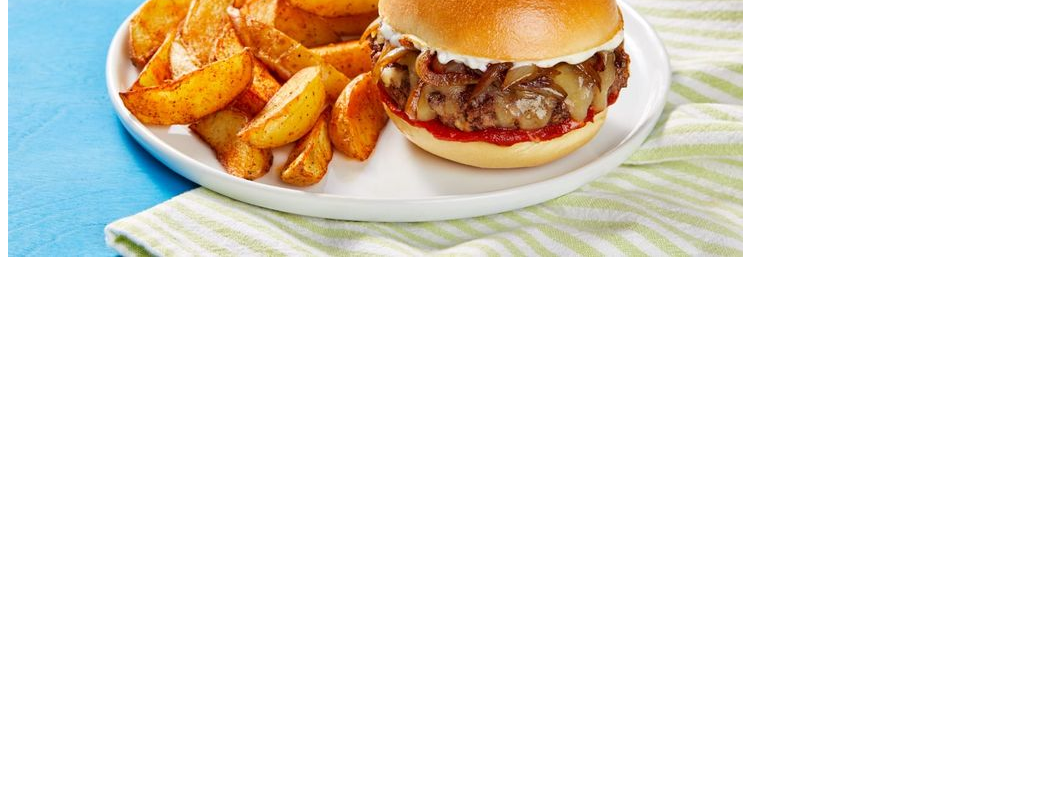
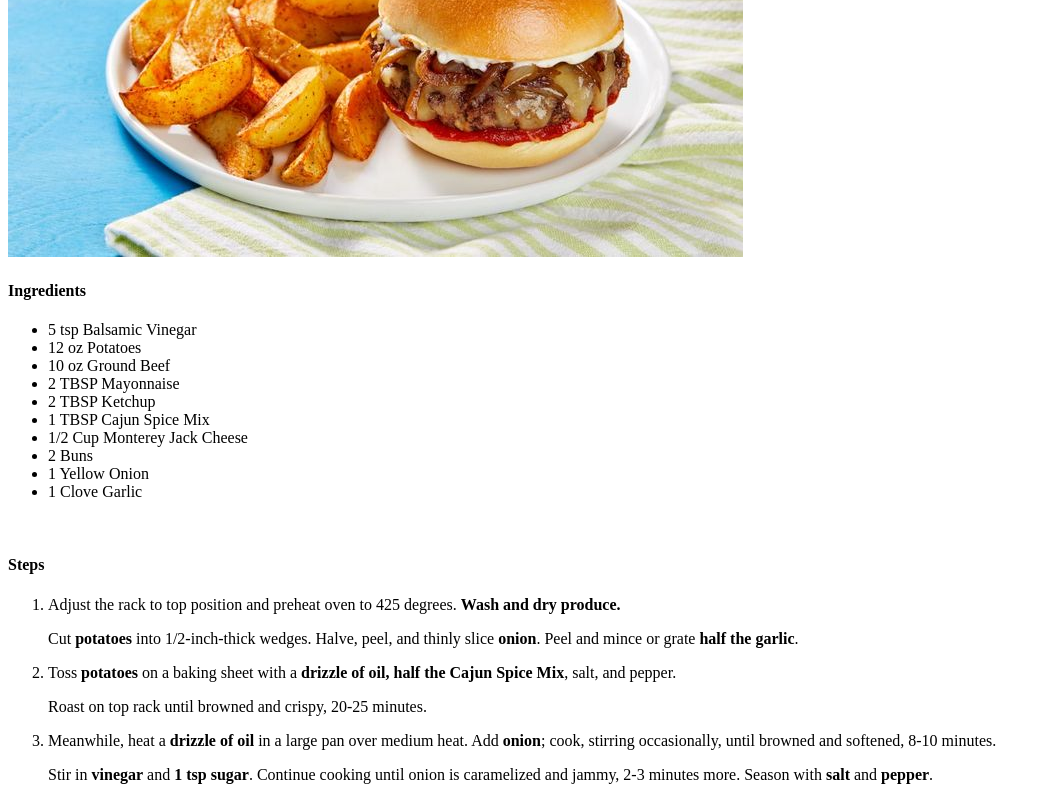
Before and after one commit to evo-bambino/odin-recipes, a plain HTML site: page pages/recipes/monterey-jack-burgers.html in a window 1280 px wide. Shown: the part 354-1154 px from the top of the page, without its empty margins (0-1051 px from the left). Before the commit the page ends 800 px from the top, so only its background shows below. Drawn offline with Linux system fonts and the light colour scheme.

Commit message:
Fill recipe for Monterey Jack Burgers.

```diff
--- a/pages/recipes/monterey-jack-burgers.html
+++ b/pages/recipes/monterey-jack-burgers.html
@@ -7,7 +7,32 @@
 </head>
 <body>
     <h1>Melty Monterey Jack Burgers</h1>
-    <h3>with Onion Jam, Garlic Mayo & Crispy Potato Wedges</h3>
+        <h3>with Onion Jam, Garlic Mayo & Crispy Potato Wedges</h3>
     <img src="./monterey-jack-burgers.jpg" ale="A burger with potato wedges and sauce.">
+    <h4>Ingredients</h4>
+        <ul>
+            <li>5 tsp Balsamic Vinegar</li>
+            <li>12 oz Potatoes</li>
+            <li>10 oz Ground Beef</li>
+            <li>2 TBSP Mayonnaise</li>
+            <li>2 TBSP Ketchup</li>
+            <li>1 TBSP Cajun Spice Mix</li>
+            <li>1/2 Cup Monterey Jack Cheese</li>
+            <li>2 Buns</li>
+            <li>1 Yellow Onion</li>
+            <li>1 Clove Garlic</li>
+        </ul>
+    <br>
+    <h4>Steps</h4>
+        <ol>
+            <li><p>Adjust the rack to top position and preheat oven to 425 degrees. <strong>Wash and dry produce.</strong></p>
+            <p>Cut <strong>potatoes</strong> into 1/2-inch-thick wedges. Halve, peel, and thinly slice <strong>onion</strong>. Peel and mince or grate <strong>half the garlic</strong>.</p></li>
+
+            <li><p>Toss <strong>potatoes</strong> on a baking sheet with a <strong>drizzle of oil, half the Cajun Spice Mix</strong>, salt, and pepper.</p>
+            <p>Roast on top rack until browned and crispy, 20-25 minutes.</p></li>
+
+            <li><p>Meanwhile, heat a <strong>drizzle of oil</strong> in a large pan over medium heat. Add <strong>onion</strong>; cook, stirring occasionally, until browned and softened, 8-10 minutes.</p>
+            <p>Stir in <strong>vinegar</strong> and <strong>1 tsp sugar</strong>. Continue cooking until onion is caramelized and jammy, 2-3 minutes more. Season with <strong>salt</strong> and <strong>pepper</strong>.</p></li>
+        </ol>
 </body>
 </html>
```
